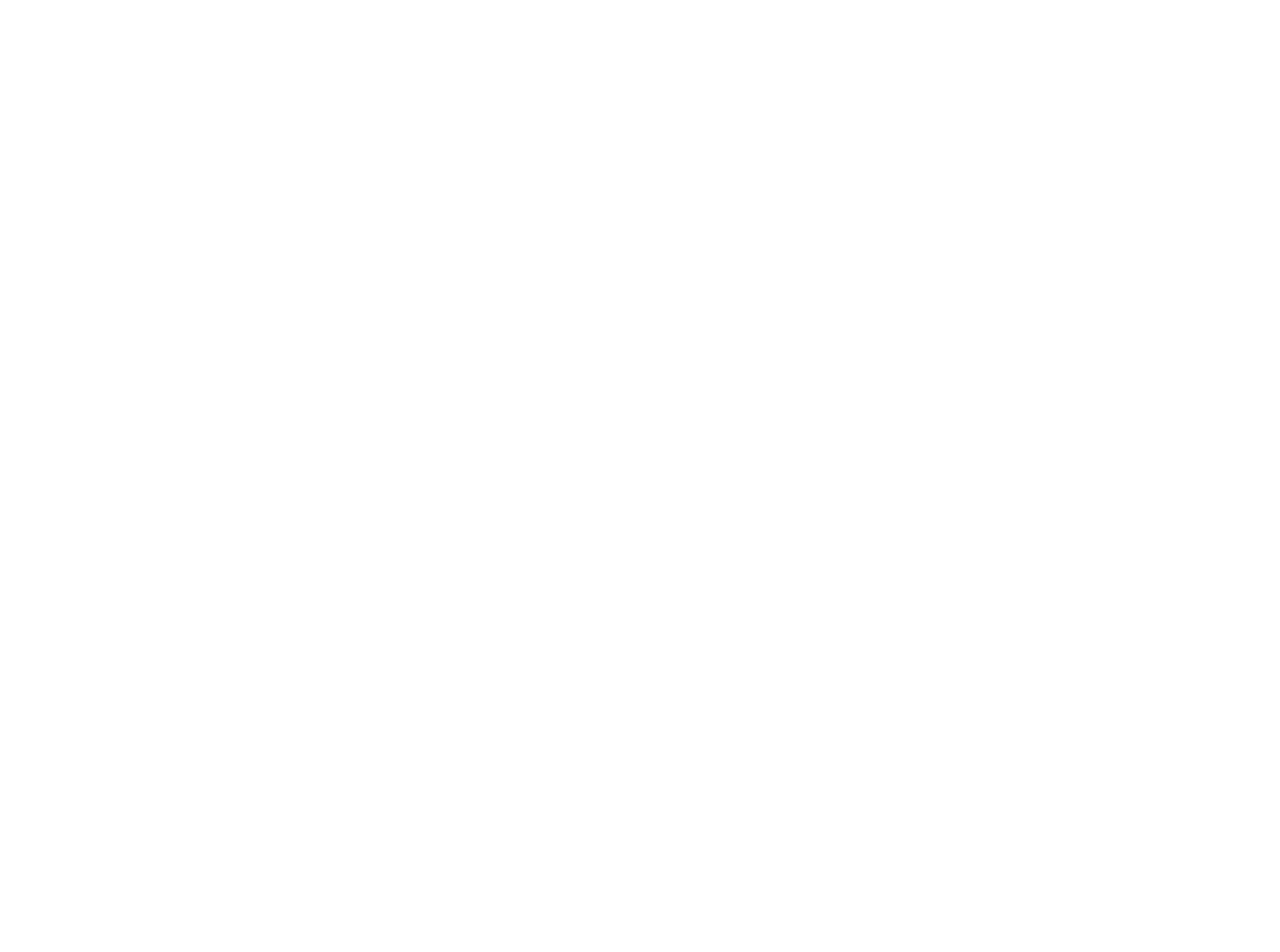
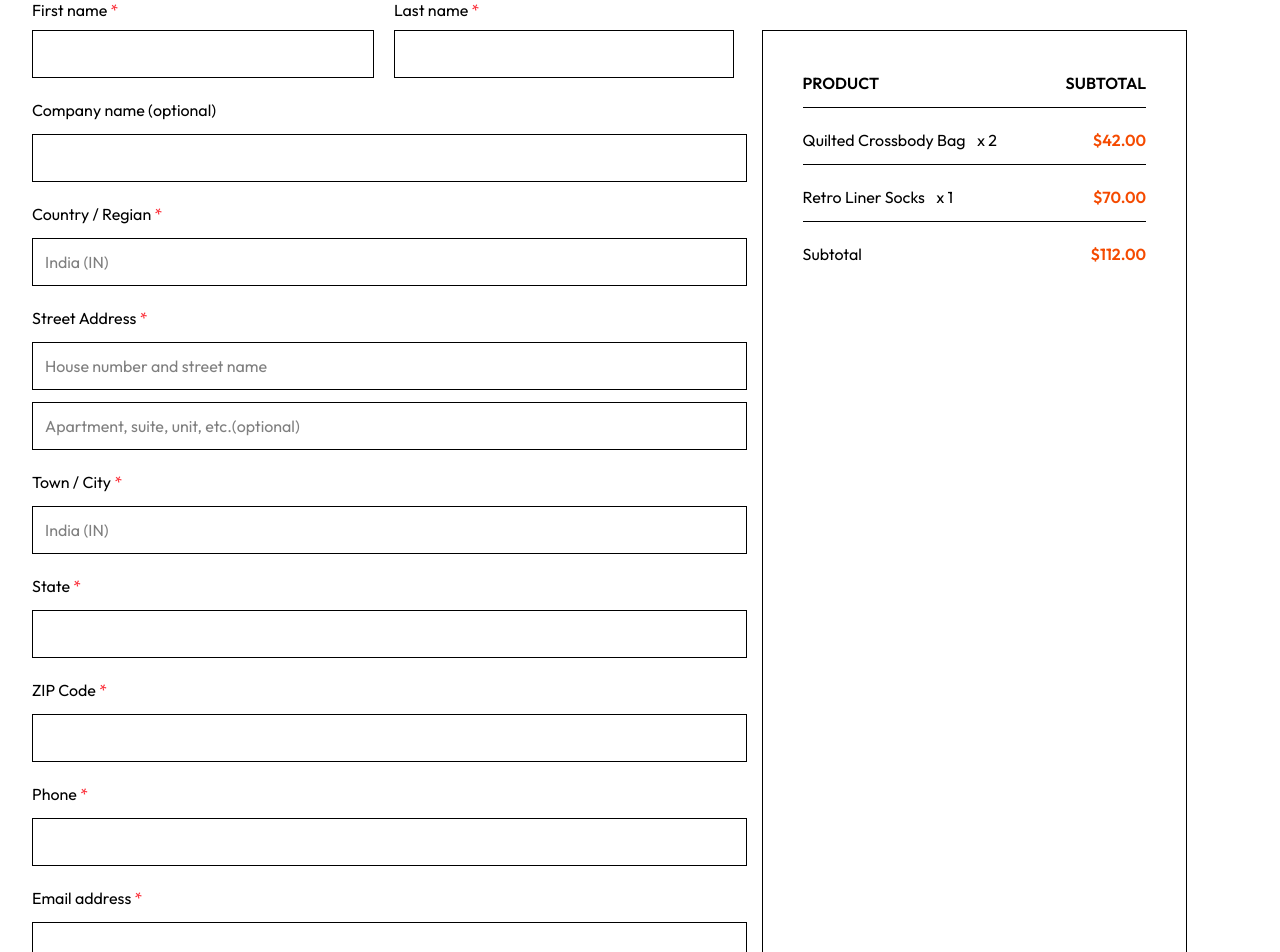
Before and after one commit to Manojkumar-0622/E-commerce, a React (Vite) app in the folder client/: page /checkout in a window 1280 px wide. Before the commit this address had no page. Shown: the part 360-1312 px from the top of the page. Before the commit the page ends 800 px from the top, so only its background shows below. Built offline with nearby package versions, Linux system fonts and the light colour scheme.

Commit message:
wokring on checkout page

```diff
--- a/client/src/App.jsx
+++ b/client/src/App.jsx
@@ -6,6 +6,7 @@
 import AllProducts from "./pages/AllProducts"
 import ProductDetailsPage from "./pages/ProductDetailsPage"
 import ViewCard from "./components/CartDetailsPage/ViewCard"
+import CheckOut from "./components/CartDetailsPage/CheckOut"
 
 const App = () => {
 
@@ -15,6 +16,7 @@
     <Routes>
       <Route path="/login" element={<Login />}/>
       <Route path="/register" element={<Register />}/>
+      <Route path="/checkout" element={<CheckOut />}/>
 
       <Route path="/" element={<Layout />}>
           <Route index
--- /dev/null
+++ b/client/src/components/CartDetailsPage/CheckOut.jsx
@@ -0,0 +1,168 @@
+import React, { useContext, useEffect, useState } from 'react'
+import CartContext from '../../context/CartContext'
+
+const CheckOut = () => {
+
+    const {cart, setCart} = useContext(CartContext);
+    const [total , setTotal] = useState(0);
+
+        const cartItems = [
+            {
+                id: 7,
+                image: "/src/assets/arrivals/Quilted Crossbody Bag_1.jpg",
+                name: "Quilted Crossbody Bag",
+                price: 21,
+                quantity: 2,
+                stock: 0,
+                total: 42
+            },
+            {
+                id: 8,
+                image: "/src/assets/arrivals/Retro Liner Socks_1.jpg",
+                name: "Retro Liner Socks",
+                price: 70,
+                quantity: 1,
+                stock: 23,
+                total: 70
+            }
+        ];
+
+        useEffect(()=>{
+            let total = 0;
+            cartItems.forEach(item =>(
+                total+= item.total
+            ))
+
+            console.log(total);
+            setTotal(total);
+        },[]);
+
+
+
+        console.log(cart);
+
+    return (
+        <div>
+            <div className='text-center py-6 text-3xl'>haute</div>
+            <div className='text-center py-13 bg-gray-300'>
+                <div className='text-[30px]'>Checkout</div>
+                <div className='text-[19px] font-light'>Home / Checkout</div>
+            </div>
+            <div className='flex m-8 '>
+                <div className='w-[60%]'>
+                    <div className='text-center my-5'>Have a coupon? Click here to enter your code</div>
+                    <div className='flex gap-5'>
+                        <div>
+                            <div>First name <span className='text-red-500'>*</span></div>
+                            <input type="text"
+                                    className='border outline-0 pl-3 mt-2 w-85.5 h-12' />
+                        </div>
+                        <div>
+                            <div>Last name <span className='text-red-500'>*</span></div>
+                            <input type="text"
+                                    className='border outline-0 pl-3 mt-2 w-85 h-12' />
+                        </div>
+                    </div>
+
+                    <div className='mt-5'>
+                        <div>Company name (optional)</div>
+                        <input type="text"
+                               className='border w-[98%] h-12 outline-0 pl-3 mt-3' />
+                    </div>
+
+
+                    <div className='mt-5'>
+                        <div>Country / Regian <span className='text-red-500'>*</span></div>
+                        <input type="text"
+                               className='border w-[98%] h-12 outline-0 pl-3 mt-3'
+                               placeholder='India (IN)' />
+                    </div>
+
+                    <div className='mt-5'>
+                        <div>Street Address <span className='text-red-500'>*</span></div>
+                        <input type="text"
+                               className='border w-[98%] h-12 outline-0 pl-3 mt-3'
+                               placeholder='House number and street name' />
+
+                        <input type="text"
+                               className='border w-[98%] h-12 outline-0 pl-3 mt-3'
+                               placeholder='Apartment, suite, unit, etc.(optional)' />
+                    </div>
+
+                    <div className='mt-5'>
+                        <div>Town / City <span className='text-red-500'>*</span></div>
+                        <input type="text"
+                               className='border w-[98%] h-12 outline-0 pl-3 mt-3'
+                               placeholder='India (IN)' />
+                    </div>
+
+                    <div className='mt-5'>
+                        <div>State <span className='text-red-500'>*</span></div>
+                        <input type="text"
+                               className='border w-[98%] h-12 outline-0 pl-3 mt-3' />
+                    </div>
+
+                    <div className='mt-5'>
+                        <div>ZIP Code <span className='text-red-500'>*</span></div>
+                        <input type="text"
+                               className='border w-[98%] h-12 outline-0 pl-3 mt-3' />
+                    </div>
+
+                    <div className='mt-5'>
+                        <div>Phone <span className='text-red-500'>*</span></div>
+                        <input type="text"
+                               className='border w-[98%] h-12 outline-0 pl-3 mt-3' />
+                    </div>
+
+                    <div className='mt-5'>
+                        <div>Email address <span className='text-red-500'>*</span></div>
+                        <input type="text"
+                               className='border w-[98%] h-12 outline-0 pl-3 mt-3' />
+                    </div>
+
+                    <div className='mt-10'>
+                        <div className='text-3xl font-semibold'>Additional information</div>
+
+                        <div className='mt-5'>
+                            <div>Order notes (optional)</div>
+                            <textarea name=""
+                                      id=""
+                                      className='resize-none border outline-0 mt-4 p-2 w-[98%] h-35'></textarea>
+                        </div>
+                    </div>
+
+                </div>
+
+
+
+                <div className='border mt-24 w-[35%] p-10'>
+                    <div className='flex font-semibold justify-between'>
+                        <div>PRODUCT</div>
+                        <div>SUBTOTAL</div>
+                    </div>
+                    <hr className='mt-3'/>
+                    {cartItems.map(item => (
+                        <div>
+                            <div className='flex justify-between mt-5'>
+                                <div>
+                                    {item.name} <span className='pl-2'> x {item.quantity}</span>
+                                </div>
+                                <div className='text-orange-600 font-semibold'>${item.total}.00</div>
+                            </div>
+                            <hr className='mt-3'/>
+                        </div>
+                    ))}
+
+                    <div className='flex justify-between mt-5'>
+                        <div>
+                            Subtotal
+                        </div>
+                        <div className='text-orange-600 font-semibold'>${total}.00</div>
+                    </div>
+                </div>
+            </div>
+        </div>
+    )
+}
+
+export default CheckOut
--- a/client/src/components/CartDetailsPage/ViewCard.jsx
+++ b/client/src/components/CartDetailsPage/ViewCard.jsx
@@ -3,13 +3,14 @@
 import CartContext from '../../context/CartContext';
 import dummyImage from '../CartDetailsPage/dummy.jpg'
 import { IoIosClose } from "react-icons/io";
-
+import { useNavigate } from 'react-router-dom';
 
 
 const ViewCard = () => {
 
     const { cart , SetCart } = useContext(CartContext);
     const [ totalPrice, setTotalPrice] = useState(0);
+    const navigate = useNavigate();
     // const dummyData = [];
 
     // const cartItems = [
@@ -149,7 +150,8 @@
                             <div className='text-orange-600'>${totalPrice}</div>
                         </div>
 
-                        <div className='border mt-4 text-center py-3 text-white bg-orange-700 cursor-pointer'>
+                        <div className='border mt-4 text-center py-3 text-white bg-orange-700 cursor-pointer'
+                             onClick={()=> navigate('/checkout')}>
                             PROCEED TO CHECKOUT
                         </div>
                     </div>
```
